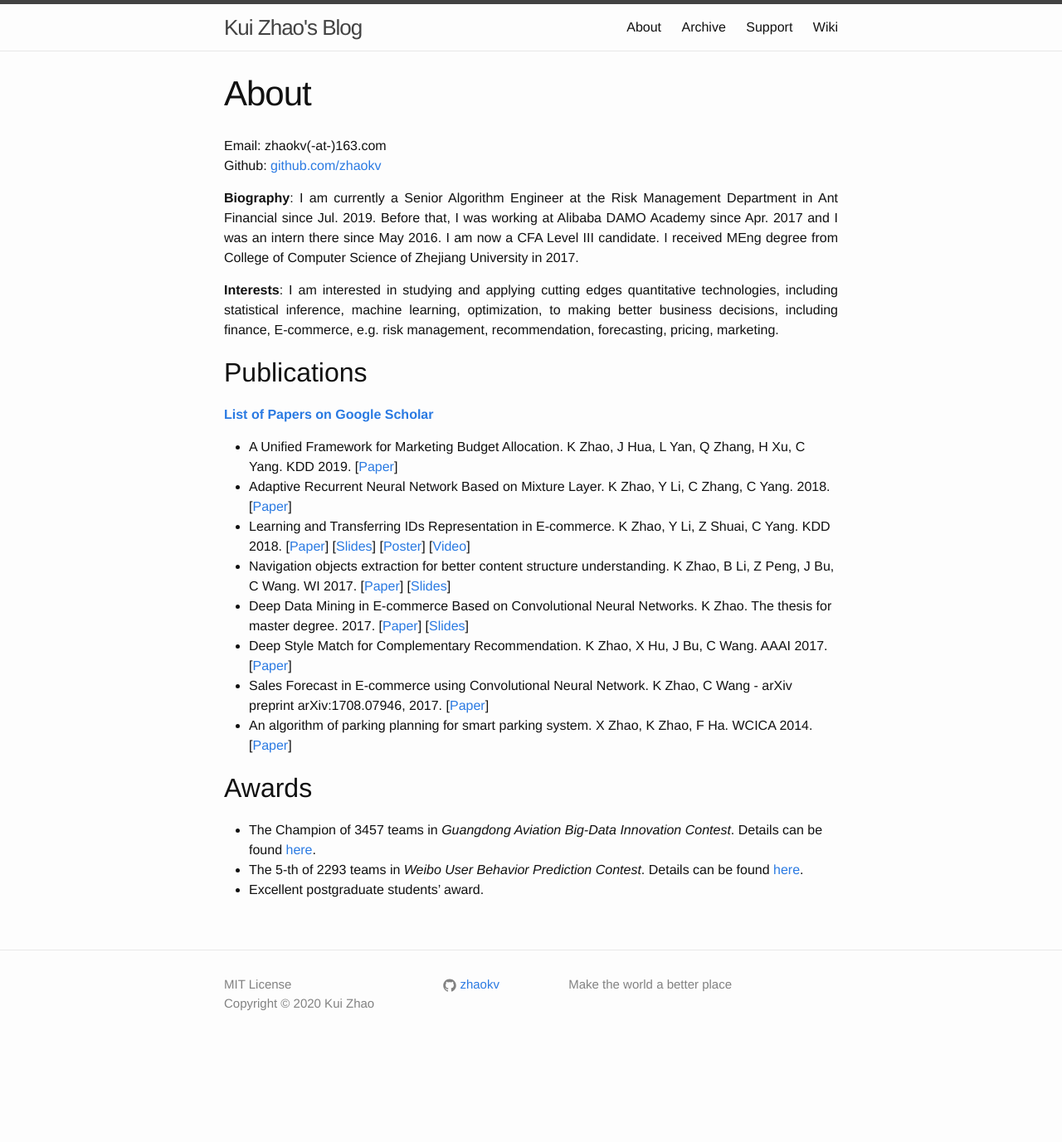
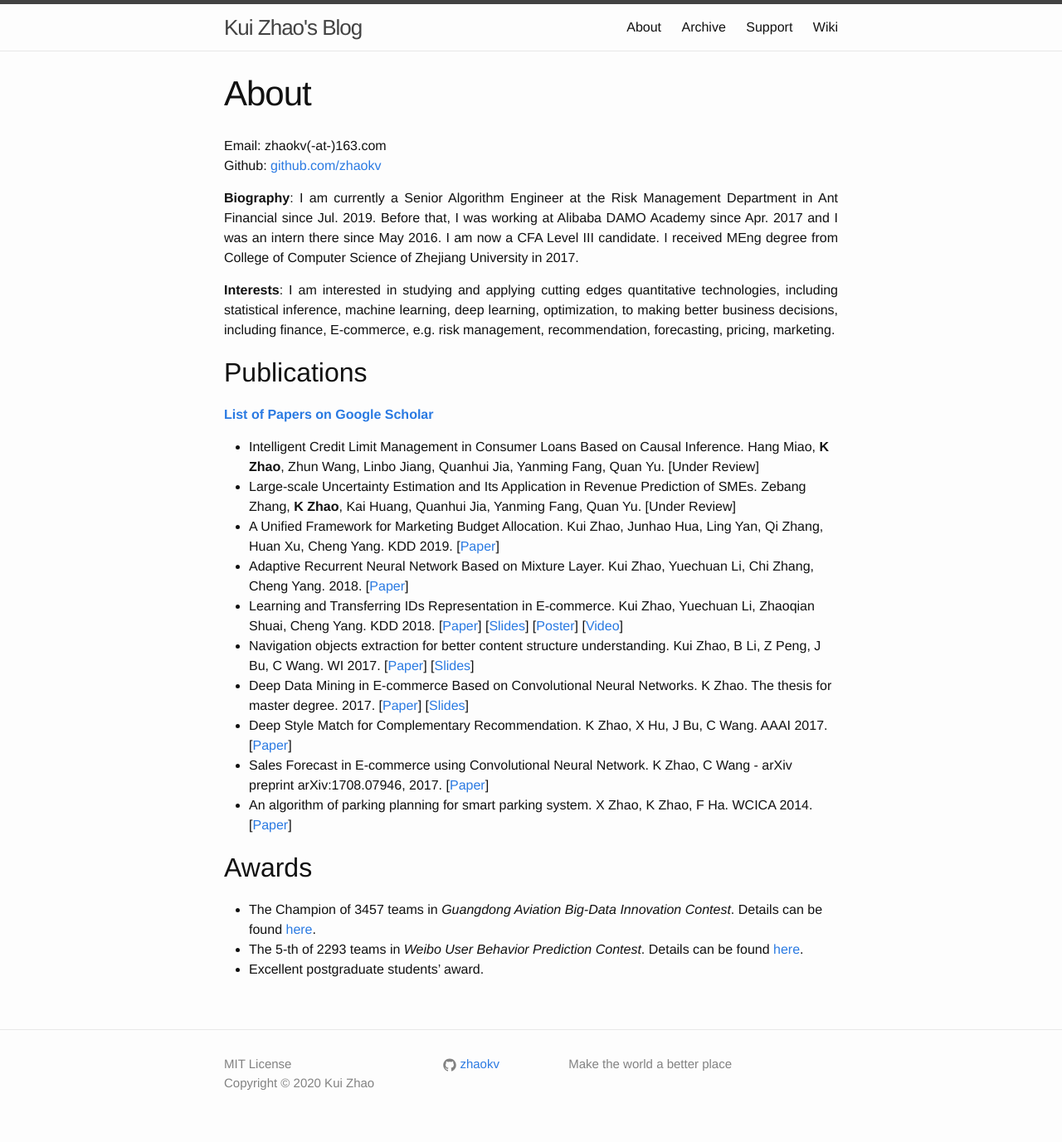
Before and after one commit to zhaokv/zhaokv.github.io, a Jekyll site: the page built from about.md, in a window 1280 px wide. Shown: the whole page at 83% size. Built offline with Jekyll 4.4.1, drawn with Linux system fonts in a browser that asks for light colours; comment, search, counter and statistics services are not loaded; before the commit the page ends 1281 px from its top, so only the background shows below that.

Commit message:
update about

```diff
--- a/about.md
+++ b/about.md
@@ -9,15 +9,17 @@ Github: [github.com/zhaokv](https://github.com/zhaokv)
 
 **Biography**: I am currently a Senior Algorithm Engineer at the Risk Management Department in Ant Financial since Jul. 2019. Before that, I was working at Alibaba DAMO Academy since Apr. 2017 and I was an intern there since May 2016. I am now a CFA Level III candidate. I received MEng degree from College of Computer Science of Zhejiang University in 2017.
 
-**Interests**: I am interested in studying and applying cutting edges quantitative technologies, including statistical inference, machine learning, optimization, to making better business decisions, including finance, E-commerce, e.g. risk management, recommendation, forecasting, pricing, marketing.
+**Interests**: I am interested in studying and applying cutting edges quantitative technologies, including statistical inference, machine learning, deep learning, optimization, to making better business decisions, including finance, E-commerce, e.g. risk management, recommendation, forecasting, pricing, marketing.
 
 ## Publications
 [**List of Papers on Google Scholar**](https://scholar.google.com/citations?user=fm2rVwsAAAAJ)
 
-- A Unified Framework for Marketing Budget Allocation. K Zhao, J Hua, L Yan, Q Zhang, H Xu, C Yang. KDD 2019. [[Paper](https://arxiv.org/abs/1902.01128)]
-- Adaptive Recurrent Neural Network Based on Mixture Layer. K Zhao, Y Li, C Zhang, C Yang. 2018. [[Paper](https://arxiv.org/abs/1801.08094)]
-- Learning and Transferring IDs Representation in E-commerce. K Zhao, Y Li, Z Shuai, C Yang. KDD 2018. [[Paper](https://dl.acm.org/citation.cfm?id=3219855)] [[Slides](/assets/doc/kdd18_slides.pdf)] [[Poster](/assets/doc/kdd18_poster.pdf)] [[Video](https://www.kdd.org/kdd2018/accepted-papers/view/learning-and-transferring-ids-representation-in-e-commerce)]
-- Navigation objects extraction for better content structure understanding. K Zhao, B Li, Z Peng, J Bu, C Wang. WI 2017. [[Paper](https://dl.acm.org/citation.cfm?id=3106437)] [[Slides](/assets/doc/WI17.pptx)]
+- Intelligent Credit Limit Management in Consumer Loans Based on Causal Inference. Hang Miao, **K Zhao**, Zhun Wang, Linbo Jiang, Quanhui Jia, Yanming Fang, Quan Yu. [Under Review]
+- Large-scale Uncertainty Estimation and Its Application in Revenue Prediction of SMEs. Zebang Zhang, **K Zhao**, Kai Huang, Quanhui Jia, Yanming Fang, Quan Yu. [Under Review]
+- A Unified Framework for Marketing Budget Allocation. Kui Zhao, Junhao Hua, Ling Yan, Qi Zhang, Huan Xu, Cheng Yang. KDD 2019. [[Paper](https://arxiv.org/abs/1902.01128)]
+- Adaptive Recurrent Neural Network Based on Mixture Layer. Kui Zhao, Yuechuan Li, Chi Zhang, Cheng Yang. 2018. [[Paper](https://arxiv.org/abs/1801.08094)]
+- Learning and Transferring IDs Representation in E-commerce. Kui Zhao, Yuechuan Li, Zhaoqian Shuai, Cheng Yang. KDD 2018. [[Paper](https://dl.acm.org/citation.cfm?id=3219855)] [[Slides](/assets/doc/kdd18_slides.pdf)] [[Poster](/assets/doc/kdd18_poster.pdf)] [[Video](https://www.kdd.org/kdd2018/accepted-papers/view/learning-and-transferring-ids-representation-in-e-commerce)]
+- Navigation objects extraction for better content structure understanding. Kui Zhao, B Li, Z Peng, J Bu, C Wang. WI 2017. [[Paper](https://dl.acm.org/citation.cfm?id=3106437)] [[Slides](/assets/doc/WI17.pptx)]
 - Deep Data Mining in E-commerce Based on Convolutional Neural Networks. K Zhao. The thesis for  master degree. 2017. [[Paper](/assets/doc/master_thesis.pdf)] [[Slides](/assets/doc/master_slides.pptx)]
 - Deep Style Match for Complementary Recommendation. K Zhao, X Hu, J Bu, C Wang. AAAI 2017. [[Paper](https://www.aaai.org/ocs/index.php/WS/AAAIW17/paper/viewPaper/15069)]
 - Sales Forecast in E-commerce using Convolutional Neural Network. K Zhao, C Wang - arXiv preprint arXiv:1708.07946, 2017. [[Paper](https://arxiv.org/abs/1708.07946)]
```
